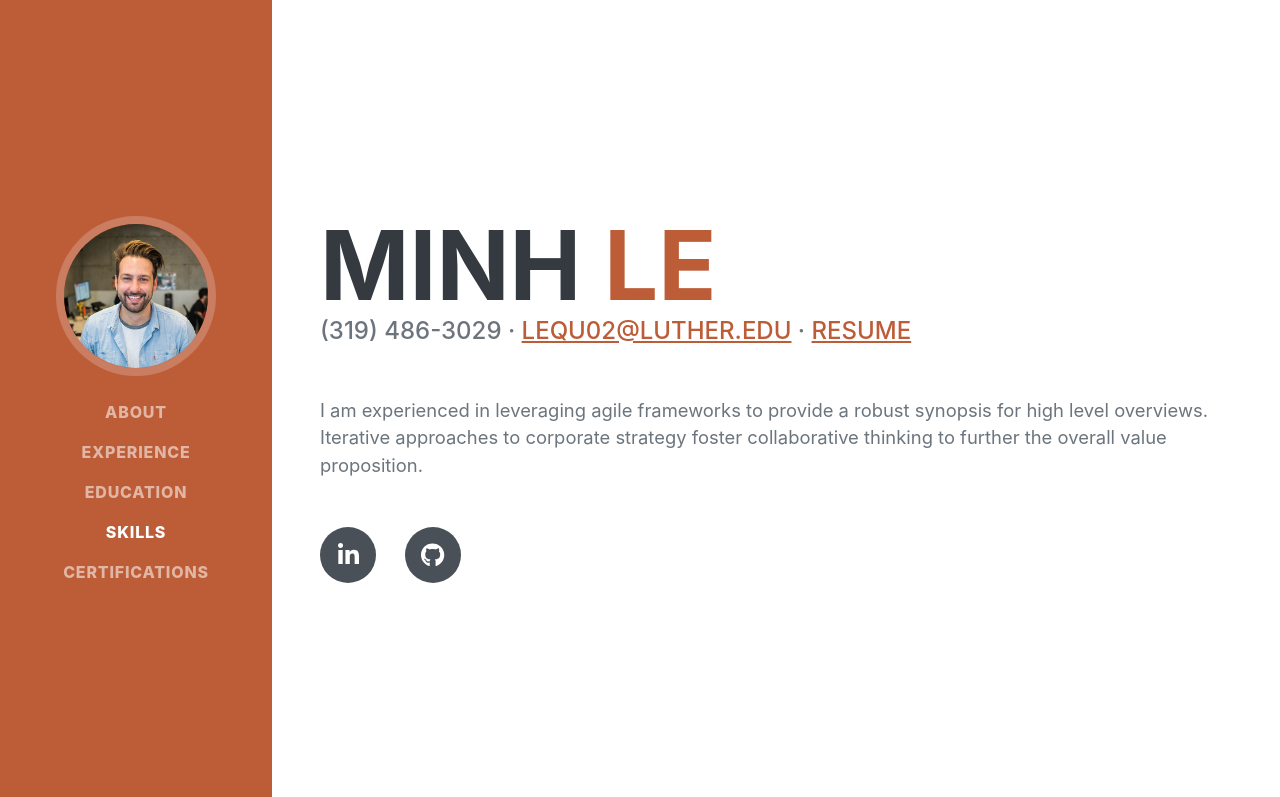
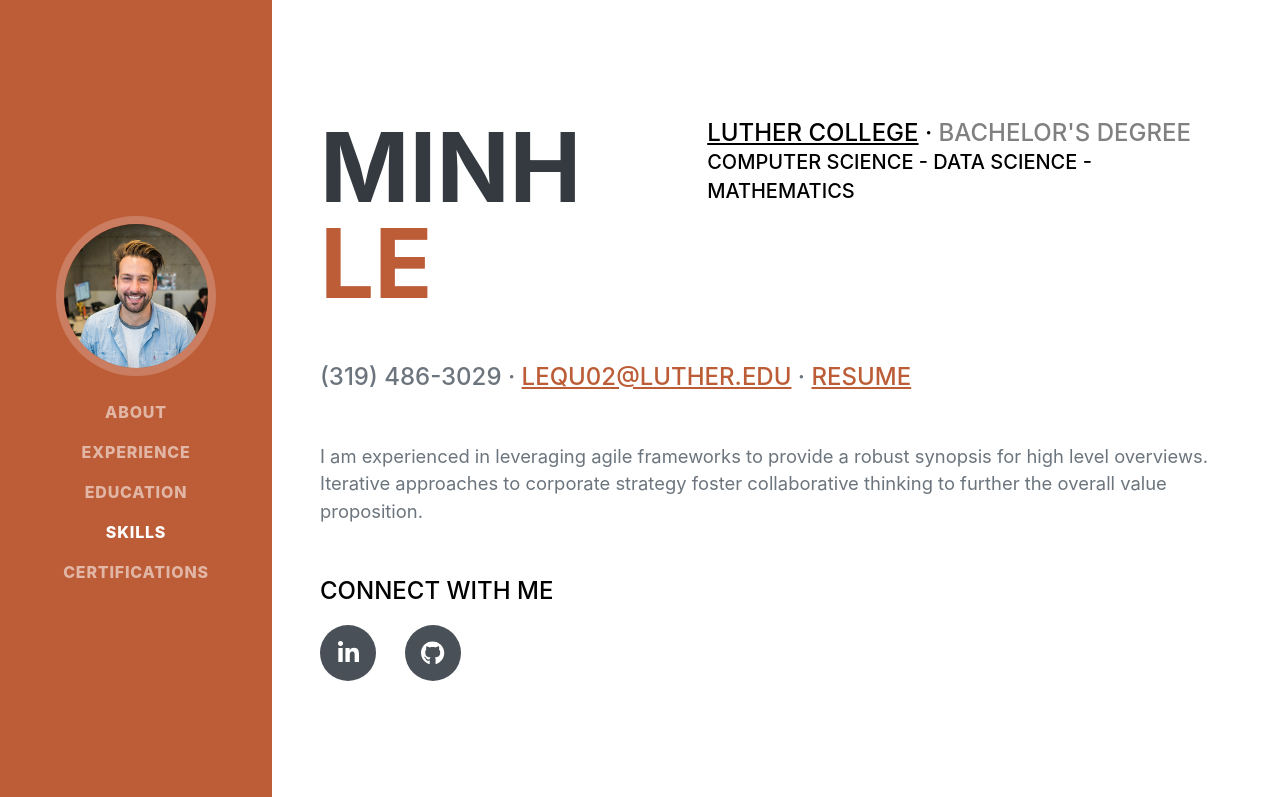
Before and after one commit to lequ02/landingpage, a plain HTML site: page index.html in a window 1280 px wide. Shown: the top 797 px of the page. Drawn offline with nearby package versions, Linux system fonts and the light colour scheme; a web font is replaced by a local one.

Commit message:
edu next to title

```diff
--- a/index.html
+++ b/index.html
@@ -39,17 +39,36 @@
             <!-- About-->
             <section class="resume-section" id="about">
                 <div class="resume-section-content">
-                    <h1 class="mb-0">
-                        Minh
-                        <span class="text-primary">Le</span>
-                    </h1>
+                    <div class="d-flex flex-column flex-md-row justify-content-between mb-5">
+                        <h1 class="mb-0">
+                            Minh
+                            <span class="text-primary">Le</span>
+                        </h1>
+
+                        <h6 class="subheading mb-5; margin-bottom=0px; margin-top=005px" style="color: black; "><span style = "text-decoration: underline;">Luther College</span> · <span style="color: gray">Bachelor's Degree</span>
+                        </br> <span style="color: black; font-size: 20px;"> Computer Science - Data Science - Mathematics</h6>
+
+
+                    </div>
+
                     <div class="subheading mb-5">
                         (319) 486-3029 ·
                         <a href="mailto:lequ02@luther.edu">lequ02@luther.edu</a>
                         ·
                         <a href="https://qmjnh.github.io/CV-resume/cv.pdf">Resume</a>
                     </div>
+
+
+
                     <p class="lead mb-5">I am experienced in leveraging agile frameworks to provide a robust synopsis for high level overviews. Iterative approaches to corporate strategy foster collaborative thinking to further the overall value proposition.</p>
+
+                    <!-- <h3>Education</h3>
+                            <h5 class="subheading mb-5; margin-bottom=-5px" style="color: black">Luther College · <span style="color: gray">Bachelor's Degree</span></h5>
+                            <p style="margin-bottom: 0;">Computer Science - Data Science - Mathematics</p>
+                            <p>GPA: 3.9</p>
+                            <p>Computer Science - Data Science - Mathematics</p>
+                            <p>GPA: 3.9</p> -->
+                    <div class="subheading mb-3" style="color: black">Connect with me</div>
                     <div class="social-icons">
                         <a class="social-icon" href="https://www.linkedin.com/in/minhle0/"><i class="fab fa-linkedin-in"></i></a>
                         <a class="social-icon" href="https://github.com/lequ02"><i class="fab fa-github"></i></a>
```
